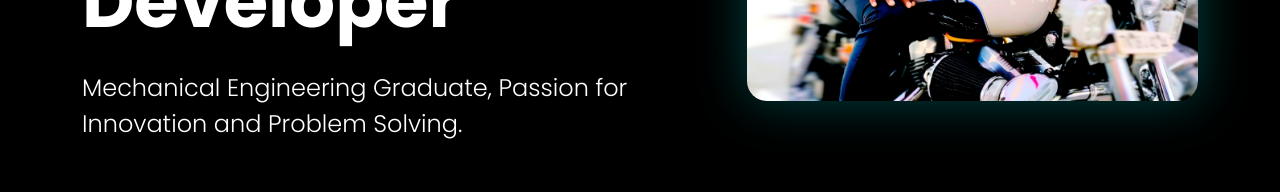
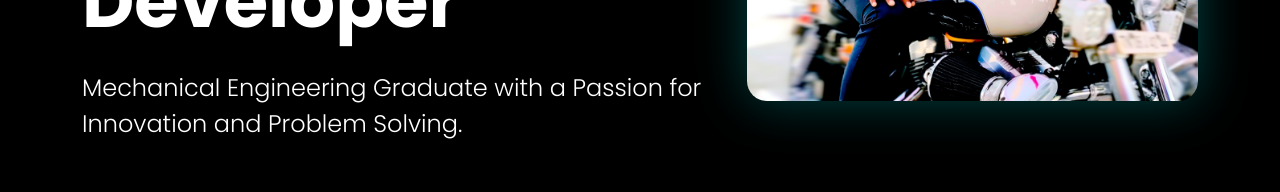
Before and after one commit to Anbu-developer/A_PortFolio, a plain HTML site: page index.html in a window 1280 px wide. Shown: the part 499-691 px from the top of the page. Drawn offline with nearby package versions, Linux system fonts and the light colour scheme.

Commit message:
personal website code

```diff
--- a/index.html
+++ b/index.html
@@ -267,7 +267,7 @@
     <nav class="navbar navbar-expand-lg fixed-top">
         <div class="container">
             <a class="navbar-brand" href="#">
-                <i class="fas fa-cogs me-2"></i>Anbu's Portfolio
+                <i class="fas fa-cogs me-2" ></i>Anbu's Portfolio
             </a>
             <button class="navbar-toggler" type="button" data-bs-toggle="collapse" data-bs-target="#navbarNav">
                 <span class="navbar-toggler-icon"></span>
@@ -293,7 +293,9 @@
                 <br>
                 <br>
                 <h1 class="display-2 fw-bold mb-4">Mechanical Engineer, Designer & Developer</h1>
-                <p class="lead fs-4">Mechanical Engineering Graduate, Passion for Innovation and Problem Solving.</p>
+
+
+                <p class="lead fs-4">Mechanical Engineering Graduate with a Passion for Innovation and Problem Solving.</p>
             </div>
             <div class="col-lg-5">
                 <div class="hero-banner"></div>
```
